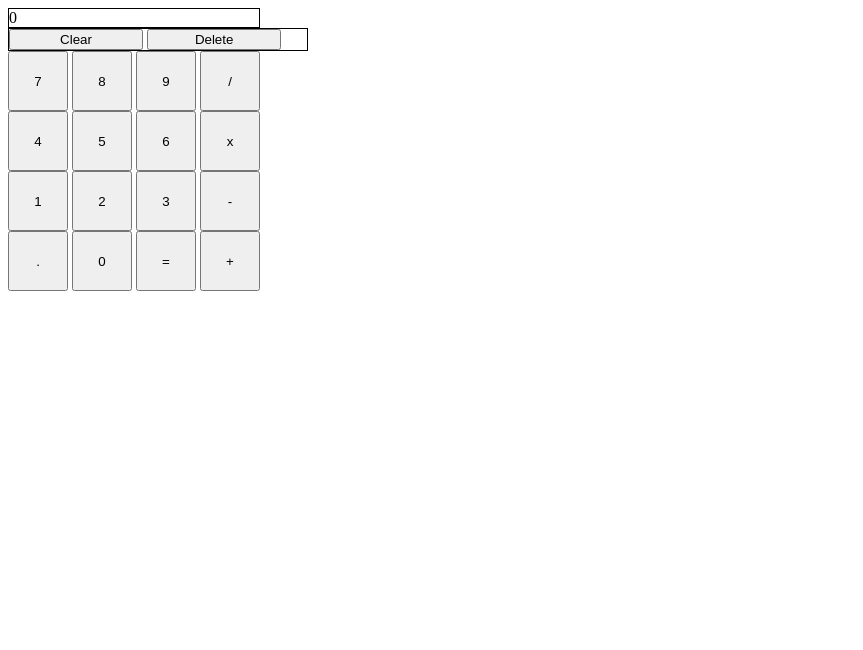
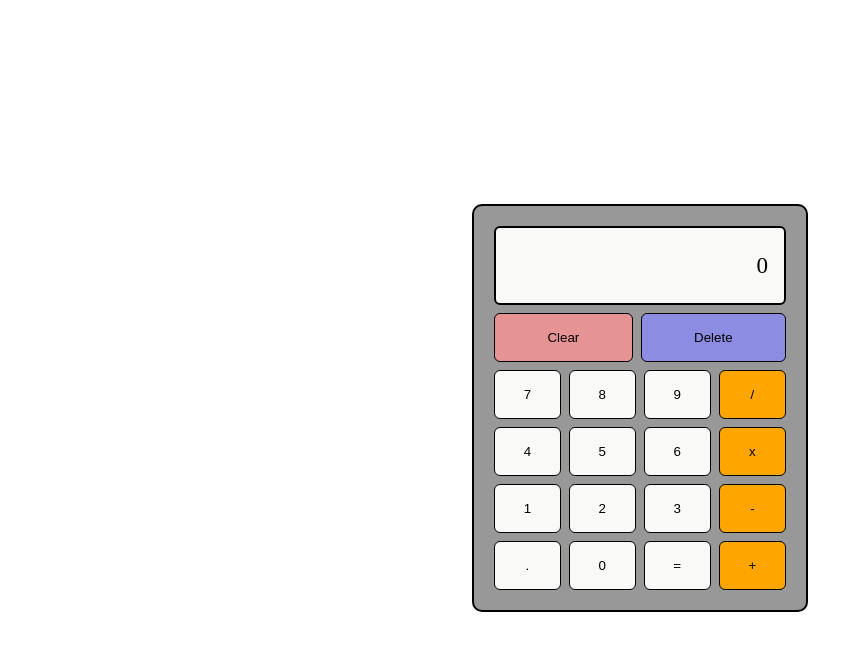
Before and after one commit to dmluu266/Calculator, a plain HTML site: page index.html in a window 1280 px wide. Shown: the whole page, without its empty margins (0-863 px from the left). Drawn offline with Linux system fonts and the light colour scheme.

Commit message:
create calculator design and basic js

```diff
--- a/index.html
+++ b/index.html
@@ -15,22 +15,22 @@
             <button id="delete">Delete</button>
         </div>
         <div id="numContainer">
-            <button>7</button>
-            <button>8</button>
-            <button>9</button>
-            <button>/</button>
-            <button>4</button>
-            <button>5</button>
-            <button>6</button>
-            <button>x</button>
-            <button>1</button>
-            <button>2</button>
-            <button>3</button>
-            <button>-</button>
-            <button>.</button>
-            <button>0</button>
-            <button>=</button>
-            <button>+</button>
+            <button class="number">7</button>
+            <button class="number">8</button>
+            <button class="number">9</button>
+            <button class="operator">/</button>
+            <button class="number">4</button>
+            <button class="number">5</button>
+            <button class="number">6</button>
+            <button class="operator">x</button>
+            <button class="number">1</button>
+            <button class="number">2</button>
+            <button class="number">3</button>
+            <button class="operator">-</button>
+            <button class="number">.</button>
+            <button class="number">0</button>
+            <button class="equals">=</button>
+            <button class="operator">+</button>
         </div>
     </div>
     <script src="script.js"></script>
--- a/script.js
+++ b/script.js
@@ -1 +1,38 @@
 //
+
+let currNumber = '';
+let first = '';
+let second = '';
+let op = '';
+
+// event listener for number buttons
+const num = document.querySelectorAll('.number');
+
+for (let i=0; i<num.length; i++) {
+    num[i].addEventListener('click', () => {
+        currNumber += num[i].textContent;
+        console.log(num[i].textContent);
+        console.log(currNumber)
+    })
+}
+
+// event listener for operators
+const operators = document.querySelectorAll('.operator');
+
+for (let i=0; i<operators.length; i++) {
+    operators[i].addEventListener('click', () => {
+        op = operators[i].textContent;
+        first = currNumber;
+        // clear currNumber
+        currNumber = '';
+
+        console.log(op)
+    })
+}
+
+// equals event listener
+
+const equals = document.querySelector('.equals');
+equals.addEventListener('click', () => {
+    console.log(parseInt(first) + parseInt(currNumber));
+})
--- a/style.css
+++ b/style.css
@@ -1,30 +1,59 @@
-/**/
+body {
+    display: flex;
+    justify-content: center;
+    align-items: center;
+    height: 100vh;
+}
 
 #container {
-    display: flex;
-    flex-direction: column;
-    width: 300px;
+    border: solid black 2px;
+    background-color: rgba(128, 128, 128, 0.808);
+    padding: 1rem;
+    border-radius: 10px;
 }
 
 #display {
-    border: solid black 1px;
-    width: 250px;
+    border: solid black 2px;
+    background-color: #F9FAF8;
+    width: 16rem;
+    text-align: right;
+    padding: 1.5rem 1rem;
+    font-size: calc(1rem * 1.2 * 1.2);
+
 }
 
 #clean {
-    border: solid black 1px;
+    display: grid;
+    grid-template-columns: repeat(2, auto);
 }
+
 #clear {
-    flex: 1;
-    width: 45%;
+    background-color: rgb(229, 147, 147);
 }
 
 #delete {
-    flex: 1;
-    width: 45%;
+    background-color: rgb(140, 140, 226);
 }
 
-#numContainer button {
-    width: 60px;
-    height: 60px;
+#numContainer {
+    display: grid;
+    grid-template-columns: repeat(4, auto);
 }
+
+button {
+    background-color: #F9FAF8;
+}
+
+button {
+    padding: 1rem;
+    border: black solid 1px;
+}
+
+#display, button {
+    margin: 4px;
+    border-radius: 6px;
+}
+
+.operator {
+    background-color: orange;
+}
```
